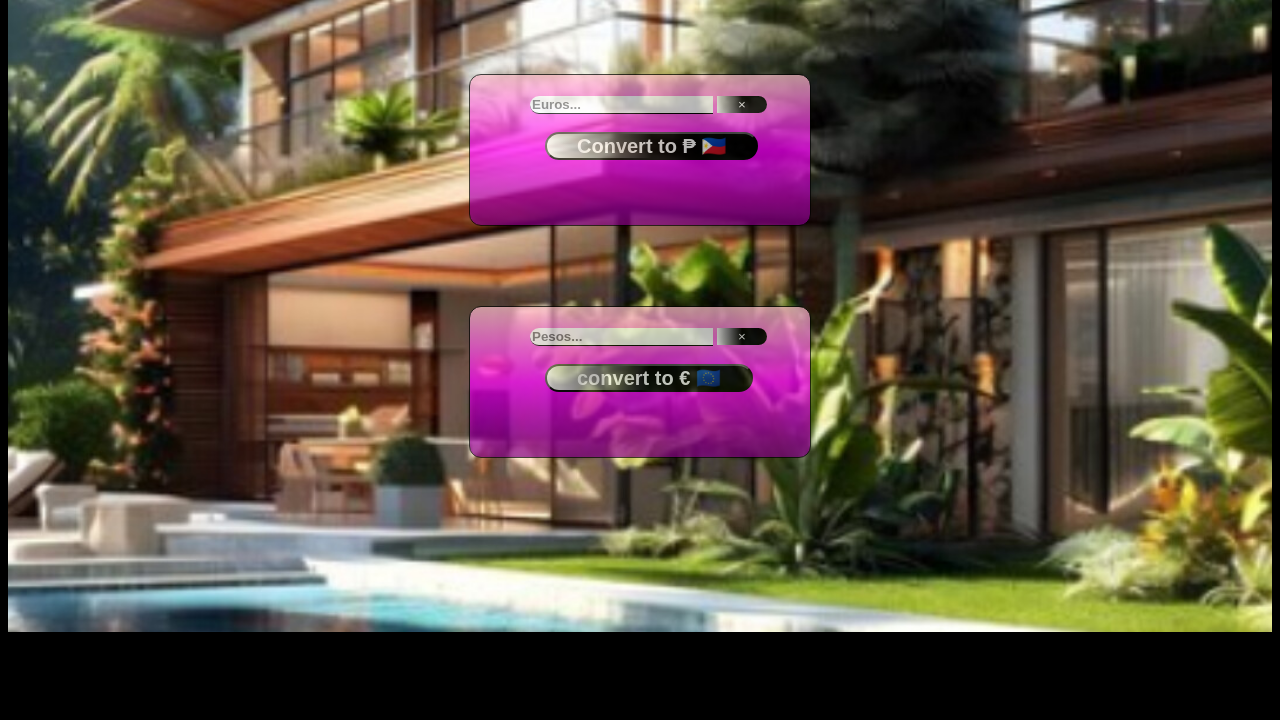
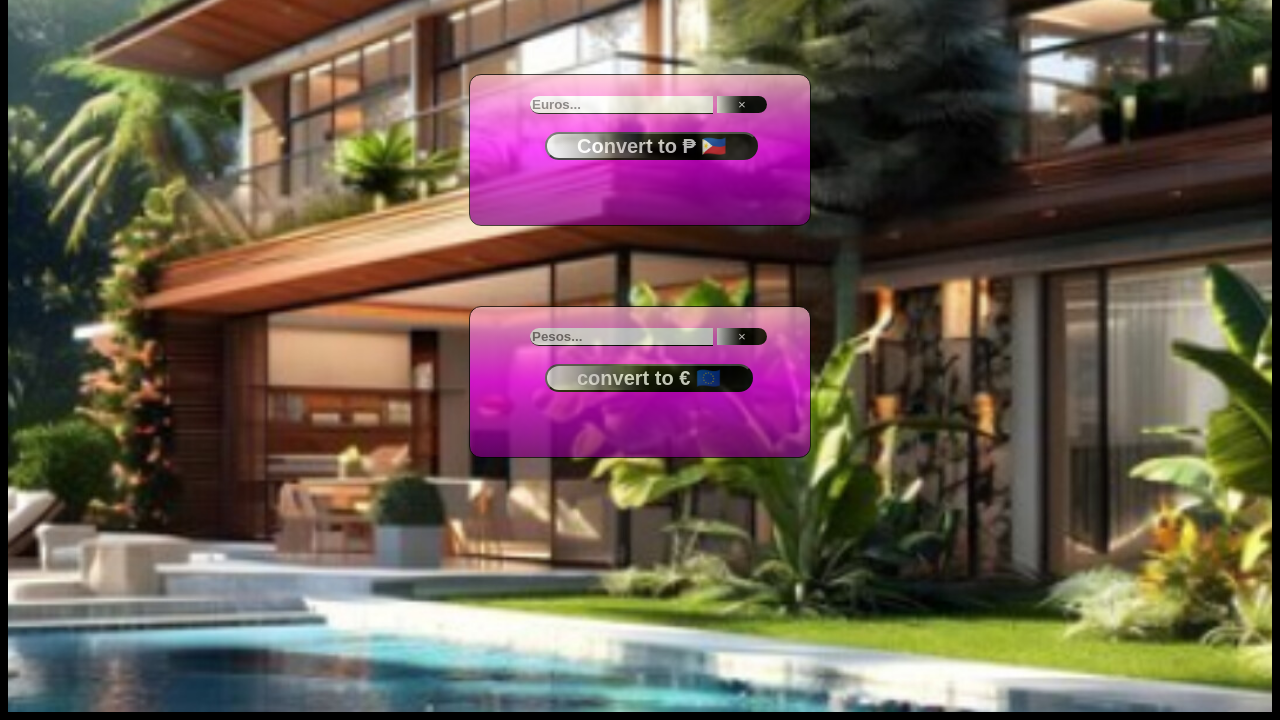
Before and after one commit to Germz9/CurrencyPhtoEur, a plain HTML site: page index.html in a window 1280 px wide. Shown: the part 96-816 px from the top of the page. Drawn offline with Linux system fonts and the light colour scheme.

Commit message:
Add files via upload

```diff
--- a/index.html
+++ b/index.html
@@ -416,7 +416,7 @@
 const global=document.querySelector(".global")
 
 
-global.style.height=Number((window.innerHeight -80))+"px";
+global.style.height=Number((window.innerHeight ))+"px";
 global.style.backgroundSize=100+"%";
 
 
```
